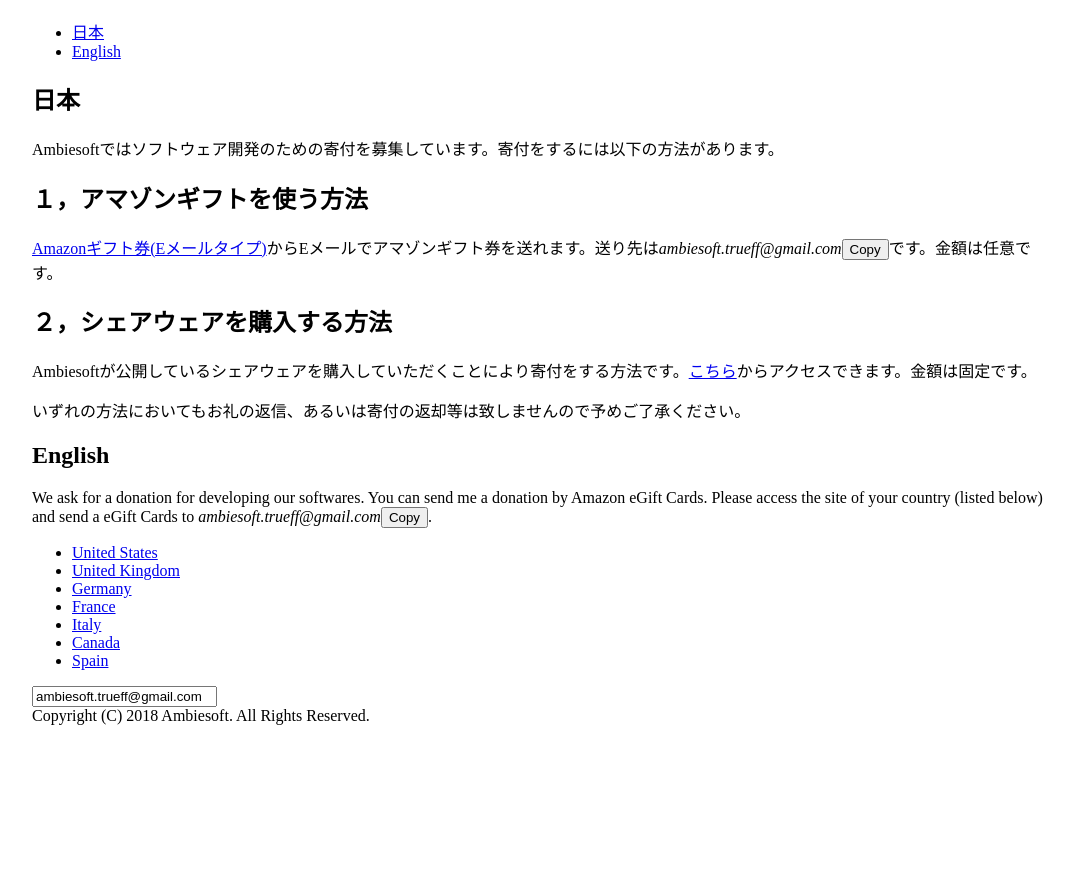
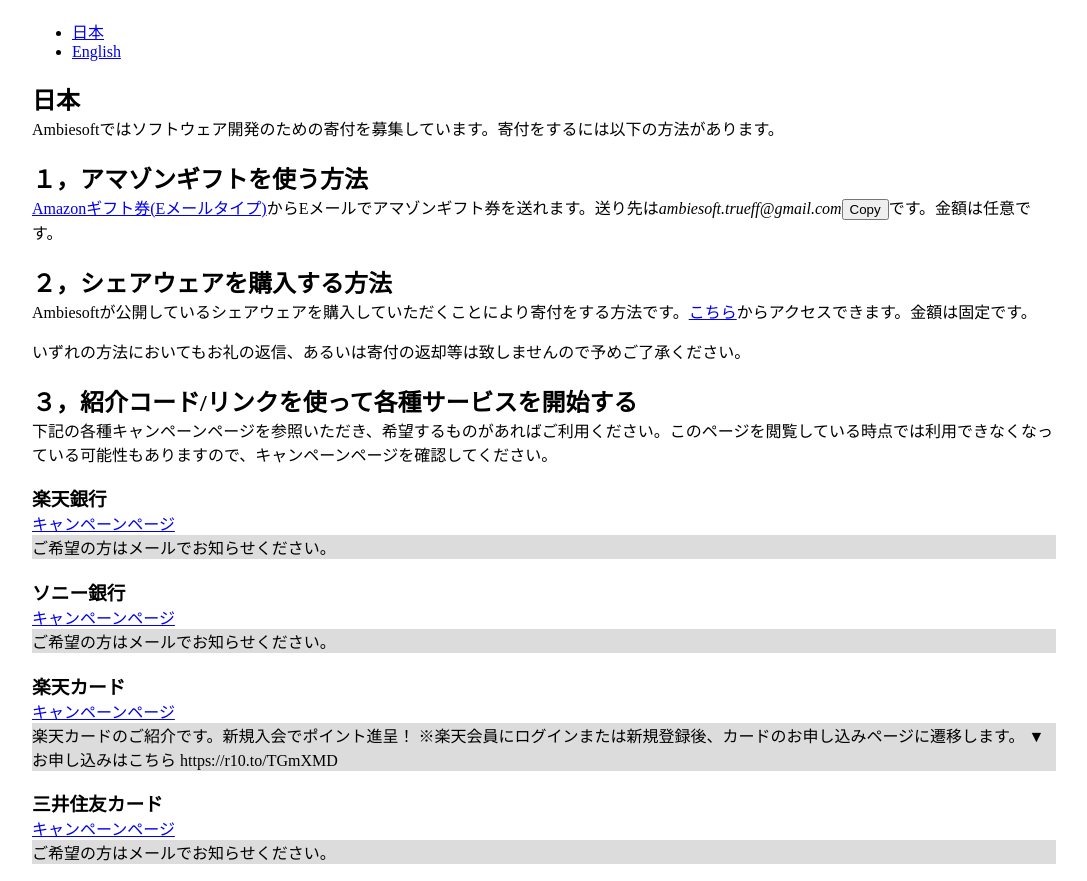
Before and after one commit to ambiesoft/donate, a plain HTML site: page index.html in a window 1280 px wide. Shown: the part 61-942 px from the top of the page, without its empty margins (96-1183 px from the left). Before the commit the page ends 800 px from the top, so only its background shows below. Drawn offline with Linux system fonts and the light colour scheme.

Commit message:
紹介コードリンク追加

```diff
--- a/css/style.css
+++ b/css/style.css
@@ -6,3 +6,19 @@
 #email {
     /* visibility: hidden; */
 }
+
+.syokai {
+    background-color: gainsboro;
+}
+
+h2 {
+    margin-bottom: 0;
+}
+
+h3 {
+    margin-bottom: 0;
+}
+
+input {
+    width: 25ch;
+}
--- a/index.html
+++ b/index.html
@@ -1,5 +1,6 @@
 <!DOCTYPE html>
 <html lang="jp">
+
 <head>
         <meta charset="utf-8">
         <meta name="viewport" content="width=device-width, initial-scale=1">
@@ -13,7 +14,7 @@
         <link rel="stylesheet" href="css/style.css">
         <script type="text/javascript" src="js/script.js"></script>
 </head>
-</head>
+
 <body>
         <!-- <img src="https://upload.wikimedia.org/wikipedia/commons/thumb/b/b3/Shiba_inu_profile_01.jpg/320px-Shiba_inu_profile_01.jpg"> -->
 
@@ -38,22 +39,63 @@
 
                                         Ambiesoftではソフトウェア開発のための寄付を募集しています。寄付をするには以下の方法があります。
                                         <h2>１，アマゾンギフトを使う方法</h2>
-<a href="https://www.amazon.co.jp/gp/product/B004N3APGO/ref=s9_acsd_ri_bw_c_x_1_w?pf_rd_m=AN1VRQENFRJN5&pf_rd_s=merchandised-search-7&pf_rd_r=MWN0T77XCDMTBBH3KMAK&pf_rd_r=MWN0T77XCDMTBBH3KMAK&pf_rd_t=101&pf_rd_p=cdb75669-ade1-41ef-ae3b-aed512e27e4e&pf_rd_p=cdb75669-ade1-41ef-ae3b-aed512e27e4e&pf_rd_i=3131877051">Amazonギフト券(Eメールタイプ)</a>からEメールでアマゾンギフト券を送れます。送り先は<em>ambiesoft.trueff@gmail.com</em><button onclick="copyToClipboard()">Copy</button>です。金額は任意です。
+                                        <a
+                                                href="https://www.amazon.co.jp/gp/product/B004N3APGO/ref=s9_acsd_ri_bw_c_x_1_w?pf_rd_m=AN1VRQENFRJN5&pf_rd_s=merchandised-search-7&pf_rd_r=MWN0T77XCDMTBBH3KMAK&pf_rd_r=MWN0T77XCDMTBBH3KMAK&pf_rd_t=101&pf_rd_p=cdb75669-ade1-41ef-ae3b-aed512e27e4e&pf_rd_p=cdb75669-ade1-41ef-ae3b-aed512e27e4e&pf_rd_i=3131877051">Amazonギフト券(Eメールタイプ)</a>からEメールでアマゾンギフト券を送れます。送り先は<em>ambiesoft.trueff@gmail.com</em><button
+                                                onclick="copyToClipboard()">Copy</button>です。金額は任意です。
 
                                         <h2>２，シェアウェアを購入する方法</h2>
-Ambiesoftが公開しているシェアウェアを購入していただくことにより寄付をする方法です。<a href="https://www.vector.co.jp/soft/winnt/writing/se476808.html">こちら</a>からアクセスできます。金額は固定です。
+                                        Ambiesoftが公開しているシェアウェアを購入していただくことにより寄付をする方法です。<a
+                                                href="https://www.vector.co.jp/soft/winnt/writing/se476808.html">こちら</a>からアクセスできます。金額は固定です。
 
 
                                         <p>いずれの方法においてもお礼の返信、あるいは寄付の返却等は致しませんので予めご了承ください。</p>
 
                                         <!-- <img src="https://upload.wikimedia.org/wikipedia/commons/thumb/b/b3/Cat_with_goldfish.jpg/320px-Cat_with_goldfish.jpg"> -->
+
+                                        <h2>３，紹介コード/リンクを使って各種サービスを開始する</h2>
+                                        下記の各種キャンペーンページを参照いただき、希望するものがあればご利用ください。このページを閲覧している時点では利用できなくなっている可能性もありますので、キャンペーンページを確認してください。
+                                        <h3>楽天銀行</h3>
+                                        <a href="https://www.rakuten-bank.co.jp/campaign/invitation.html"
+                                                target="_blank">キャンペーンページ</a>
+                                        <div class="syokai">
+                                                ご希望の方はメールでお知らせください。
+                                        </div>
+
+                                        <h3>ソニー銀行</h3>
+                                        <a href="https://moneykit.net/visitor/shokai/shokai01.html"
+                                                target="_blank">キャンペーンページ</a>
+                                        <div class="syokai">
+                                                ご希望の方はメールでお知らせください。
+                                        </div>
+                                        <h3>楽天カード</h3>
+                                        <a href="https://www.rakuten-card.co.jp/campaign/rakuten_card/susumail/"
+                                                target="_blank">キャンペーンページ</a>
+                                        <div class="syokai">
+                                                楽天カードのご紹介です。新規入会でポイント進呈！
+                                                ※楽天会員にログインまたは新規登録後、カードのお申し込みページに遷移します。
+                                                ▼お申し込みはこちら
+                                                https://r10.to/TGmXMD
+                                        </div>
+                                        <h3>三井住友カード</h3>
+                                        <a href="https://www.smbc-card.com/mem/addcard/vto.jsp"
+                                                target="_blank">キャンペーンページ</a>
+                                        <div class="syokai">
+                                                ご希望の方はメールでお知らせください。
+                                        </div>
                                         <a name="english">
                                                 <h2>English</h2>
                                                 <p>
-We ask for a donation for developing our softwares. You can send me a donation by Amazon eGift Cards. Please access the site of your country (listed below) and send a eGift Cards to <em>ambiesoft.trueff@gmail.com</em><button onclick="copyToClipboard()">Copy</button>.</p>
+                                                        We ask for a donation for developing our softwares. You can send
+                                                        me a donation by Amazon eGift Cards. Please access the site of
+                                                        your country (listed below) and send a eGift Cards to
+                                                        <em>ambiesoft.trueff@gmail.com</em><button
+                                                                onclick="copyToClipboard()">Copy</button>.
+                                                </p>
                                                 <ul>
-<li><a href="https://www.amazon.com/dp/B01FIS82WQ/ref=s9_acss_bw_cg_gclptcg_2a1_w?pf_rd_m=ATVPDKIKX0DER&pf_rd_s=merchandised-search-3&pf_rd_r=3K06CD0W57WKRM0D028Y&pf_rd_t=101&pf_rd_p=47a250f7-7205-419a-8ed8-614aaf31cd1d&pf_rd_i=2238192011">United States</a></li>
-<li><a href="https://www.amazon.co.uk/Amazon-Amazon-co-uk-eGift-Voucher/dp/B006AUF6X0/ref=sr_1_1?s=gift-cards&ie=UTF8&qid=1527404157&sr=1-1&refinements=p_n_format_browse-bin%3A1971949031">United Kingdom</a></li>
+                                                        <li><a href="https://www.amazon.com/dp/B01FIS82WQ/ref=s9_acss_bw_cg_gclptcg_2a1_w?pf_rd_m=ATVPDKIKX0DER&pf_rd_s=merchandised-search-3&pf_rd_r=3K06CD0W57WKRM0D028Y&pf_rd_t=101&pf_rd_p=47a250f7-7205-419a-8ed8-614aaf31cd1d&pf_rd_i=2238192011">United
+                                                                        States</a></li>
+                                                        <li><a href="https://www.amazon.co.uk/Amazon-Amazon-co-uk-eGift-Voucher/dp/B006AUF6X0/ref=sr_1_1?s=gift-cards&ie=UTF8&qid=1527404157&sr=1-1&refinements=p_n_format_browse-bin%3A1971949031">United
+                                                                        Kingdom</a></li>
                                                         <li><a href="https://www.amazon.de/">Germany</a></li>
                                                         <li><a href="https://www.amazon.fr">France</a></li>
                                                         <li><a href="https://www.amazon.it">Italy</a></li>
@@ -68,8 +110,10 @@
 
 
                 <footer>
+                        <label for="email">メールアドレス：</label>
                         <input type="text" value="ambiesoft.trueff@gmail.com" id="email" readonly />
                         <div id="copyright">Copyright (C) 2018 Ambiesoft. All Rights Reserved.</div>
                 </footer>
 </body>
+
 </html>
```
Also changed, not shown: 1 other file. Lines whose indentation alone changed are shown as unchanged.
